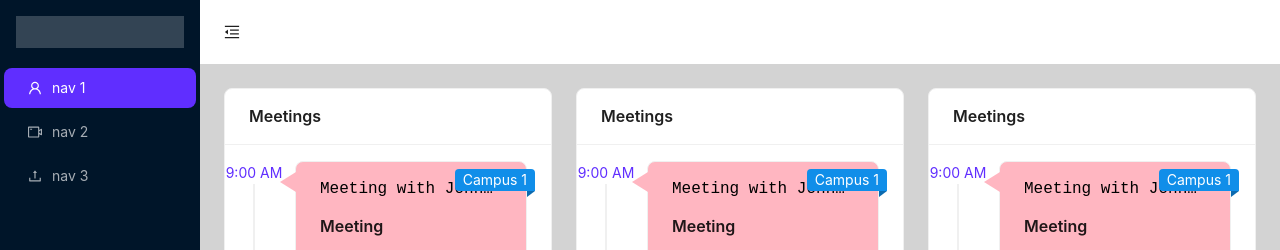
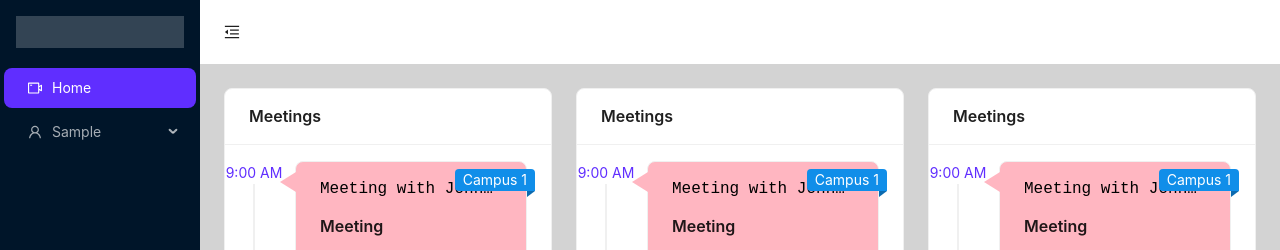
Before and after one commit to Translucent504/koolhub-admin-frontend, a React (Vite) app: page / in a window 1280 px wide. Shown: the top 250 px of the page. Built offline with nearby package versions, Linux system fonts and the light colour scheme.

Commit message:
extract nav menu

```diff
--- a/src/components/RootLayout.jsx
+++ b/src/components/RootLayout.jsx
@@ -1,15 +1,45 @@
 import {
   MenuFoldOutlined,
   MenuUnfoldOutlined,
-  UploadOutlined,
   UserOutlined,
   VideoCameraOutlined,
 } from "@ant-design/icons";
 import { Button, Layout, Menu } from "antd";
 import { useState } from "react";
-import { Outlet } from "react-router-dom";
+import { NavLink, Outlet, useLocation } from "react-router-dom";
 import { footerText } from "@mb/config";
 const { Header, Content, Sider, Footer } = Layout;
+
+const NavMenu = () => {
+  const location = useLocation();
+  const pathname = location.pathname;
+  return (
+    <Menu
+      theme="dark"
+      mode="inline"
+      defaultSelectedKeys={[pathname]}
+      items={[
+        {
+          key: "/",
+          icon: <VideoCameraOutlined />,
+          label: <NavLink to="/">Home</NavLink>,
+        },
+        {
+        //   key: "/sample",
+          icon: <UserOutlined />,
+          label: "Sample",
+          children: [
+            {
+              key: "/sample/",
+              icon: <UserOutlined />,
+              label: <NavLink to="/sample">List</NavLink>,
+            },
+          ],
+        },
+      ]}
+    />
+  );
+};
 
 function RootLayout() {
   const [collapsed, setCollapsed] = useState(false);
@@ -40,29 +70,7 @@ function RootLayout() {
               margin: "16px",
             }}
           />
-
-          <Menu
-            theme="dark"
-            mode="inline"
-            defaultSelectedKeys={["1"]}
-            items={[
-              {
-                key: "1",
-                icon: <UserOutlined />,
-                label: "nav 1",
-              },
-              {
-                key: "2",
-                icon: <VideoCameraOutlined />,
-                label: "nav 2",
-              },
-              {
-                key: "3",
-                icon: <UploadOutlined />,
-                label: "nav 3",
-              },
-            ]}
-          />
+          <NavMenu />
         </Sider>
         <Layout
           style={{
```
